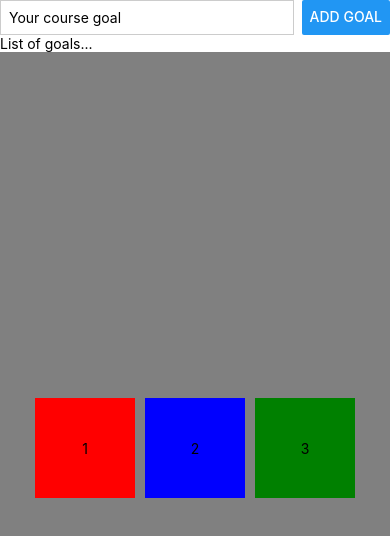
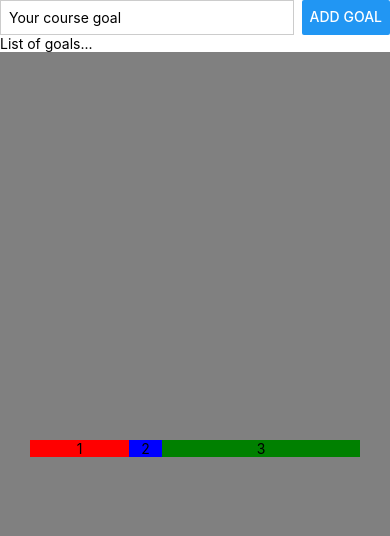
Before and after one commit to pedroluiznogueira/goals-app, a React Native app: screen / in a window 390 px wide. Shown: the top 536 px of the page. Built offline with nearby package versions, Linux system fonts and the light colour scheme.

Commit message:
flex inside child to affect along the main axis

```diff
--- a/App.js
+++ b/App.js
@@ -66,22 +66,19 @@ const styles = StyleSheet.create({
     alignItems: 'center',
     justifyContent: 'center',
     backgroundColor: 'red',
-    width: 100,
-    height: 100
+    flex: 0.3,
   },
   two: {
     alignItems: 'center',
     justifyContent: 'center',
     backgroundColor: 'blue',
-    width: 100,
-    height: 100
+    flex: 0.1,
   },
   three: {
     alignItems: 'center',
     justifyContent: 'center',
     backgroundColor: 'green',
-    width: 100,
-    height: 100
+    flex: 0.6,
   },
 
   squares: {
```
